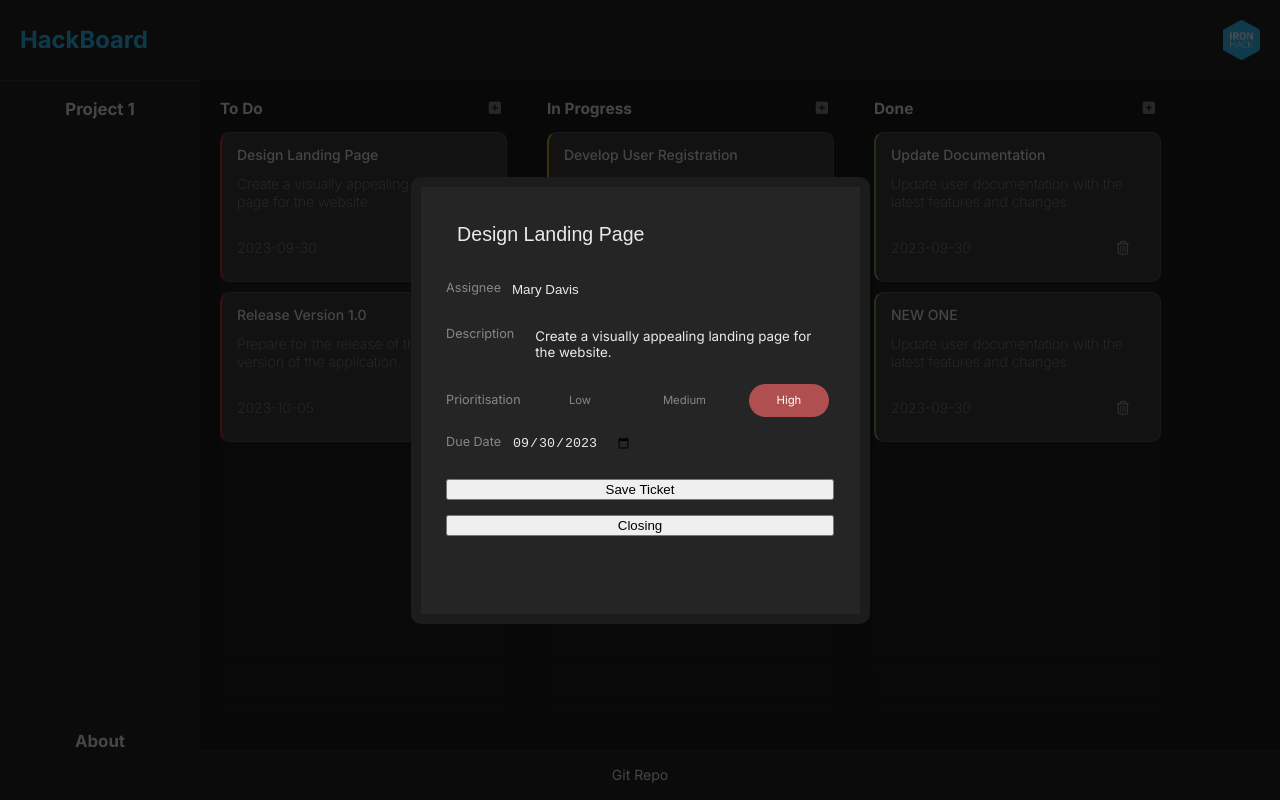
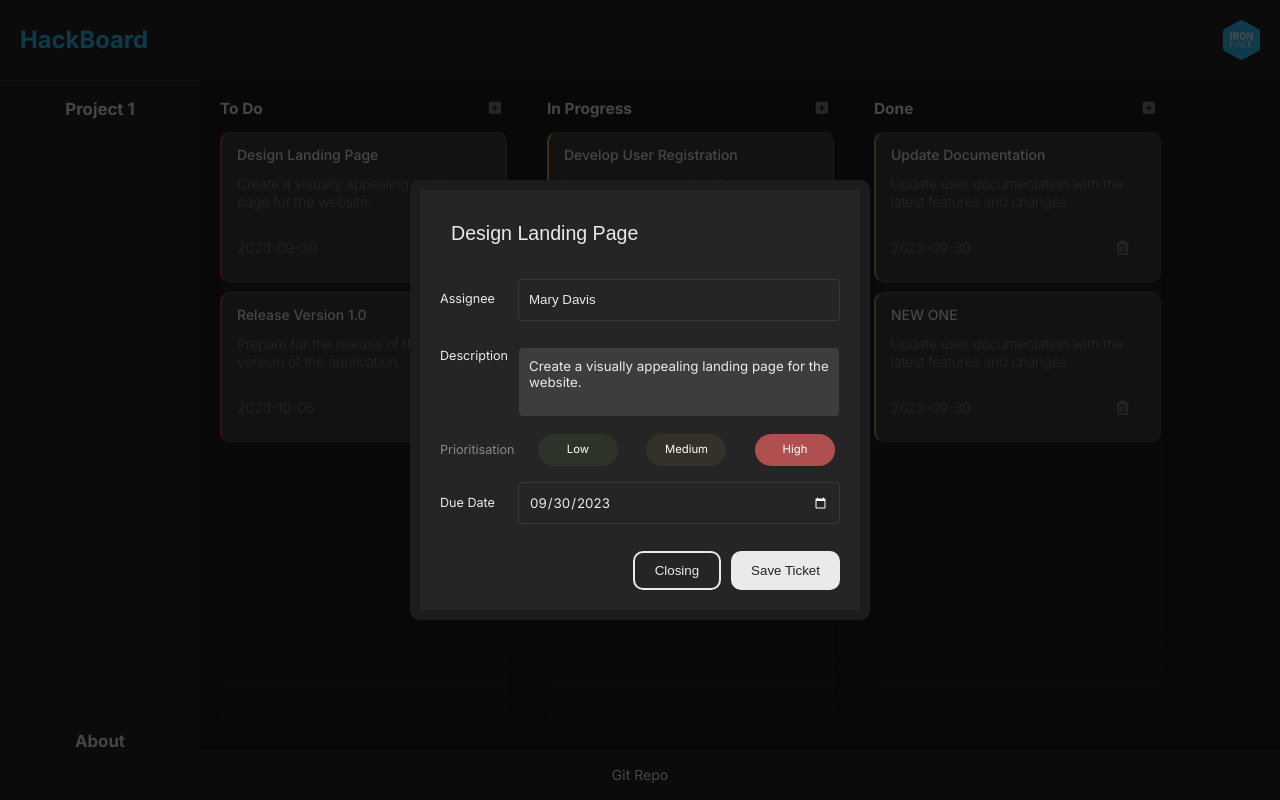
Before and after one commit to gummiz/lab-react-kanban, a React (Vite) app: page / in a window 1280 px wide. Both pictures are taken after a click on the button 363 px from the left and 207 px from the top of the page. Built offline with nearby package versions, Linux system fonts and the light colour scheme.

Commit message:
fine tune on update ticket overlay

```diff
--- a/src/components/UpdateTicket.jsx
+++ b/src/components/UpdateTicket.jsx
@@ -24,10 +24,6 @@ function UpdateTicket({ isOpen, onClose, data, onUpdate }) {
   return (
     <div className="updateTicket" onClick={onClose}>
       <div className="updateTicket__content" onClick={onInsideClick}>
-        {/* <h1>
-          Dialog
-          {data.title}
-        </h1> */}
         <form onSubmit={submitHandler}>
           <input
             name="title"
@@ -37,9 +33,10 @@ function UpdateTicket({ isOpen, onClose, data, onUpdate }) {
             onChange={inputHandler}
           />
 
-          <label>
+          <label className="assignee_label">
             Assignee
             <input
+              className="assignee_input"
               name="assignee"
               type="text"
               placeholder="assignee"
@@ -47,6 +44,7 @@ function UpdateTicket({ isOpen, onClose, data, onUpdate }) {
               onChange={inputHandler}
             />
           </label>
+
           <div className="updateTicket__content__formfild">
             <label htmlFor="description">Description</label>
             <textarea
@@ -73,7 +71,7 @@ function UpdateTicket({ isOpen, onClose, data, onUpdate }) {
             />
             <label
               htmlFor="low"
-              className="updateTicket__content__radioGroup__btn"
+              className="updateTicket__content__radioGroup__btn low"
             >
               Low
             </label>
@@ -88,7 +86,7 @@ function UpdateTicket({ isOpen, onClose, data, onUpdate }) {
             />
             <label
               htmlFor="medium"
-              className="updateTicket__content__radioGroup__btn yellow"
+              className="updateTicket__content__radioGroup__btn medium"
             >
               Medium
             </label>
@@ -103,26 +101,28 @@ function UpdateTicket({ isOpen, onClose, data, onUpdate }) {
             />
             <label
               htmlFor="high"
-              className="updateTicket__content__radioGroup__btn red"
+              className="updateTicket__content__radioGroup__btn high"
             >
               High
             </label>
           </div>
 
-
-          <label>
+          <label className="due-date_label">
             Due Date
             <input
+              className="due-date_input"
               name="dueDate"
               type="date"
               placeholder=""
-              value={data.dueDate || ""}
+              value={inputs.dueDate || ""}
               onChange={inputHandler}
             />
           </label>
-          <button type="submit">Save Ticket</button>
+          <div className="button_group">
+            <button onClick={onClose} className="secBtn">Closing</button>
+            <button type="submit" className="primeBtn">Save Ticket</button>
+          </div>
         </form>
-        <button onClick={onClose}>Closing</button>
       </div>
     </div>
   );
--- a/src/style/boardcolumn.css
+++ b/src/style/boardcolumn.css
@@ -28,7 +28,7 @@ background-position: center 32px;;
 }
 
 .board-column__title__plusBtn:hover {
-    color: rgb(45, 197, 250);
+    color: #2dc5fa;
 
 }
 .board-column__ticketholder {
--- a/src/style/ticket.css
+++ b/src/style/ticket.css
@@ -14,13 +14,30 @@
     border-radius: 10px;
 }
 
+.ticket:hover {
+    border: 1px solid #eaeaea;
+    border-left: 2px solid #73AF4F;
+}
+
 .high-priority {
     border: 1px solid #565656;
     border-left: 2px solid #ca3434;
 }
 
+.high-priority:hover {
+    border: 1px solid #eaeaea;
+    border-left: 2px solid #ca3434;
+}
+
+
 .medium-priority {
     border: 1px solid #565656;
+    border-left: 2px solid #caa934;
+
+}
+
+.medium-priority:hover {
+    border: 1px solid #eaeaea;
     border-left: 2px solid #caa934;
 
 }
--- a/src/style/updateTicket.css
+++ b/src/style/updateTicket.css
@@ -15,10 +15,10 @@
   background-color: #262526;
   border: 10px solid #1c1c1c;
   color: #eaeaea;
-  height: 447px;
-  width: 459px;
+  height: 440px;
+  width: 460px;
   margin: auto;
-  padding: 2%;
+  padding: 20px;
   /* border: 2px solid #000; */
   border-radius: 10px;
   box-shadow: 2px solid black;
@@ -27,16 +27,16 @@
 }
 
 .updateTicket__content label {
-  color: rgb(234, 234, 234, 0.5);
+  /* color: rgb(234, 234, 234, 0.5); */
   font-size: 0.9em;
-  padding-right: 10px;
 }
 
 .updateTicket form {
   display: flex;
   flex-direction: column;
-  padding-bottom: 15px;
   box-sizing: border-box;
+  height: 380px;
+  justify-content: space-between;
 }
 
 .updateTicket input {
@@ -49,14 +49,14 @@
   border-radius: 3px;
   vertical-align: center;
   padding-left: 10px;
-  padding-top: 15px;
+  padding: 15px 10px;
 }
 
 .updateTicket__content input[name="title"] {
   height: 15px;
-  width: 393px;
+  width: 380px;
   font-size: 1.4em;
-  padding-top: 14px;
+  padding-top: 15px;
   margin-bottom: 10px;
 }
 
@@ -69,20 +69,42 @@
   outline: none;
 }
 
+.updateTicket__content .assignee_label {
+  display: flex;
+  align-items: center;
+  justify-content: space-between;
+}
+
+.updateTicket__content .assignee_input {
+  /* margin-left: 25px; */
+  width: 300px;
+  border: 1px solid #383638;
+}
+
 .updateTicket__content__formfild textarea {
-  width: 318px;
+  width: 300px;
   border: 1px solid #262526;
-  background-color: #262526;
+  background-color: #3d3d3d;
   color: #eaeaea;
-  border-radius: 3px;
-  padding-left: 10px;
+  border-radius: 5px;
+  padding: 10px;
   font-family: "Inter", sans-serif;
   resize: none;
+}
+
+.updateTicket__content__formfild textarea:hover {
+  border: 1px solid #656565;
+}
+
+.updateTicket__content__formfild textarea:focus-visible {
+  border: 1px solid #8b8b8b;
+  outline: none;
 }
 
 .updateTicket__content__formfild {
   display: flex;
   align-items: start; /* This will vertically center the label and textarea */
+  justify-content: space-between;
 }
 
 .updateTicket__content__formfild label {
@@ -116,7 +138,6 @@ label {
   display: inline-block;
   padding: 10px;
   margin: 5px;
-  border: 1px solid transparent;
   border-radius: 20px;
   width: 80px;
   text-align: center;
@@ -125,16 +146,72 @@ label {
   color: white; /* Text color is white */
 }
 
+.low {
+  background-color: rgb(115, 175, 79, 0.1);
+}
+.medium {
+  background-color: rgb(175, 154, 79, 0.1);
+}
+.high {
+  background-color: rgb(175, 79, 79, 0.1);
+}
+
 /* Full opacity style for selected radio buttons */
 .updateTicket__radio:checked + .updateTicket__content__radioGroup__btn {
   background-color: #73af4f; /* Green background for the "Low" label */
   color: white; /* White text */
 }
 
-.updateTicket__radio:checked + .updateTicket__content__radioGroup__btn.yellow {
+.updateTicket__radio:checked + .updateTicket__content__radioGroup__btn.medium {
   background-color: #af9a4f; /* Yellow background for the "Medium" label */
 }
 
-.updateTicket__radio:checked + .updateTicket__content__radioGroup__btn.red {
+.updateTicket__radio:checked + .updateTicket__content__radioGroup__btn.high {
   background-color: #af4f4f; /* Red background for the "High" label */
 }
+
+.updateTicket__content .due-date_label {
+  display: flex;
+  justify-content: space-between;
+  align-items: center;
+}
+
+.updateTicket__content .due-date_input {
+  width: 300px;
+  border: 1px solid #383638;
+  font-family: "Inter", sans-serif;
+  color: #eaeaea;
+  color-scheme: dark;
+}
+
+.button_group {
+  display: flex;
+  justify-content: end;
+
+}
+
+
+.primeBtn {
+    padding: 10px 20px;
+    color: #222;
+    background-color: #eaeaea;
+    border: none;
+    border-radius: 10px;
+}
+
+.primeBtn:hover {
+    background-color: rgb(45, 197, 250);;
+}
+
+.secBtn:hover {
+    border-color: rgb(45, 197, 250);
+}
+
+.secBtn {
+    margin-right: 10px ;
+    padding: 10px 20px;
+    border: 2px solid #eaeaea;
+    border-radius: 10px;
+    background-color: transparent;
+    color: #eaeaea;
+}
```
